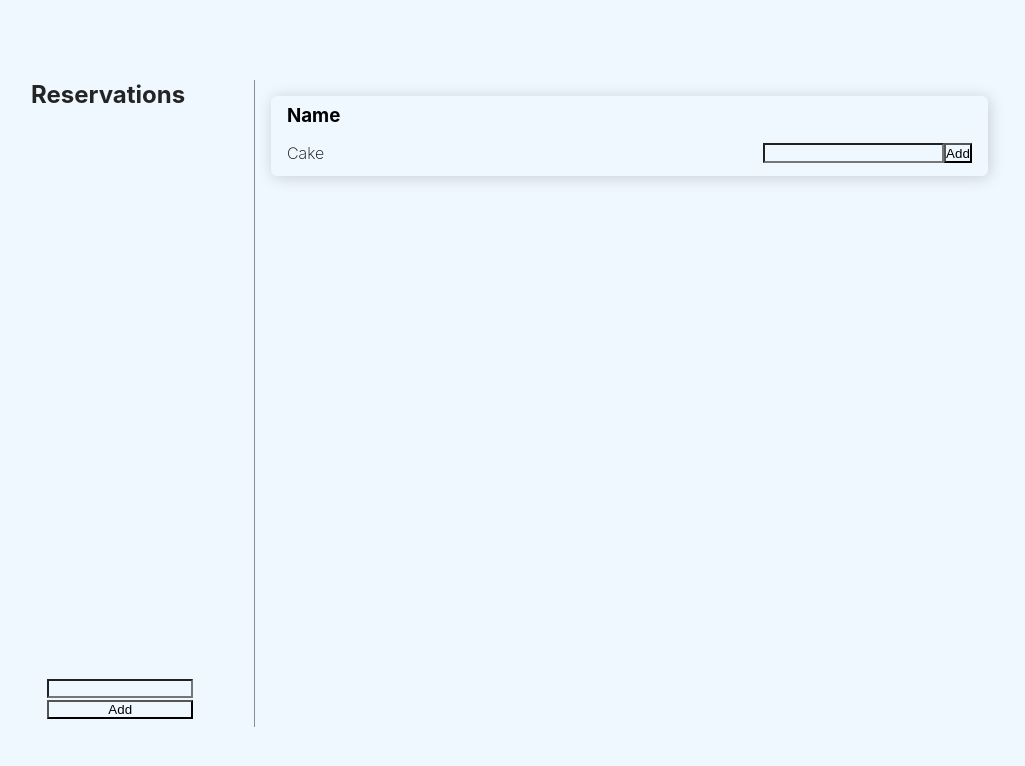
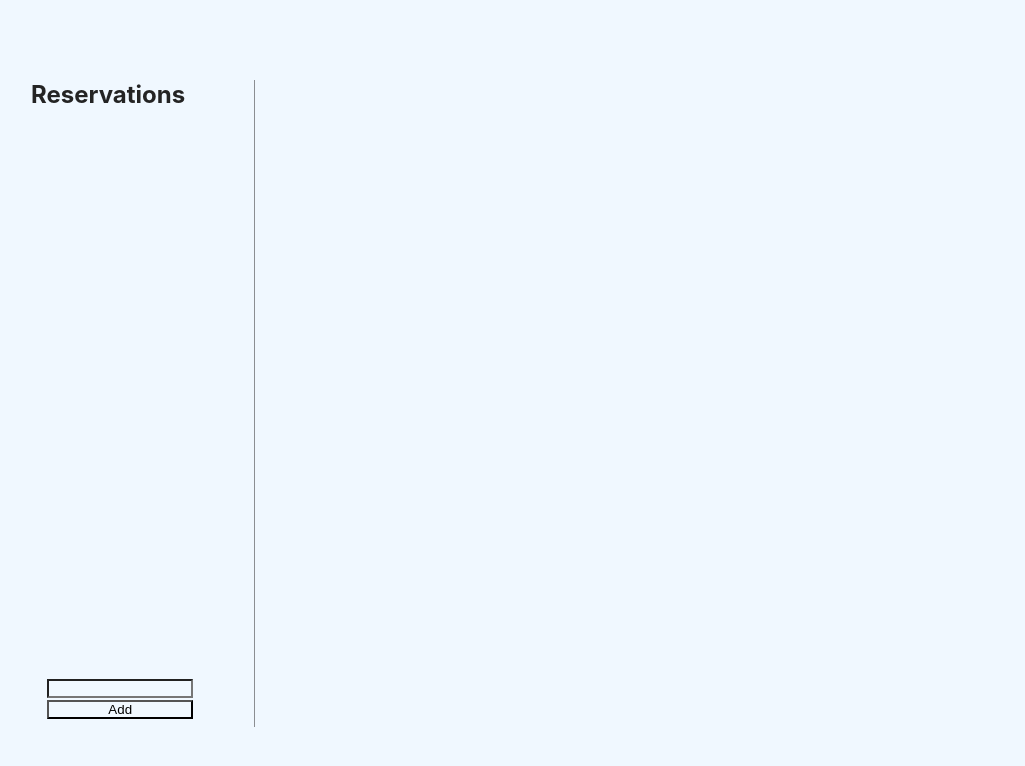
Before and after one commit to styylz/ReservationsTable, a React (Create React App) app in the folder client/: page / in a window 1280 px wide. Shown: the top 766 px of the page, without its empty margins (49-1074 px from the left). Built offline with nearby package versions, Linux system fonts and the light colour scheme.

Commit message:
feat: created add method for customer

```diff
--- a/client/src/App.tsx
+++ b/client/src/App.tsx
@@ -9,6 +9,7 @@ import { addReservation } from './features/reservationSlice';
 function App() {
   const [reservationNameInput, setreservationNameInput] = useState('')
   const reservations = useSelector((state: RootState) => state.reservations.value)
+  const customers = useSelector((state: RootState) => state.customer.value)
   const dispatch = useDispatch()
 
   const handleAddReservations = () => {
@@ -40,7 +41,7 @@ function App() {
             </div>
         </div>
           <div className='customer-food__container'>
-           <CustomerCard />
+           {customers.map(customer => <CustomerCard />)}
           </div>
       </div>
     </div>
--- a/client/src/features/customerSlice.ts
+++ b/client/src/features/customerSlice.ts
@@ -1,4 +1,4 @@
-import { createSlice } from "@reduxjs/toolkit";
+import { createSlice, PayloadAction } from '@reduxjs/toolkit';
 
 interface CustomerState {
     value: Customer[];
@@ -17,8 +17,13 @@ const initialState: CustomerState = {
 const customerSlice = createSlice({
     name: "customers",
     initialState,
-    reducers: {}
+    reducers: {
+        addCustomer: (state, action: PayloadAction<Customer>) => {
+            state.value.push(action.payload)
+        }
+    }
 });
 
+export const { addCustomer } = customerSlice.actions
 
 export default customerSlice.reducer
```
